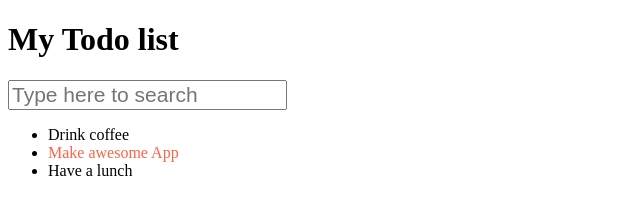
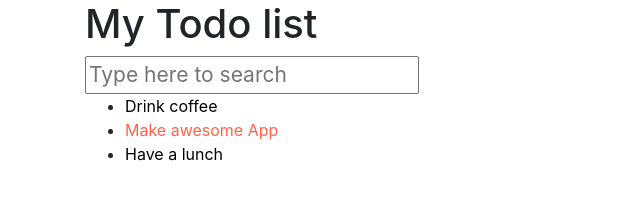
Before and after one commit to peterjj91/todo-react, a React app: page public/index.html in a window 1280 px wide. Shown: the whole page, without its empty margins (0-640 px from the left). Built offline with nearby package versions, Linux system fonts and the light colour scheme.

Commit message:
Add bootstrap

```diff
--- a/public/index.html
+++ b/public/index.html
@@ -7,8 +7,10 @@
       content="width=device-width, initial-scale=1, shrink-to-fit=no"
     />
     <title>Todo App</title>
+    <link rel="stylesheet" href="https://stackpath.bootstrapcdn.com/font-awesome/4.7.0/css/font-awesome.min.css">
+    <link rel="stylesheet" href="https://stackpath.bootstrapcdn.com/bootstrap/4.2.1/css/bootstrap.min.css" integrity="sha384-GJzZqFGwb1QTTN6wy59ffF1BuGJpLSa9DkKMp0DgiMDm4iYMj70gZWKYbI706tWS" crossorigin="anonymous">
   </head>
   <body>
-    <div id="root"></div>
+    <div role="main" id="root" class="container"></div>
   </body>
 </html>
```
